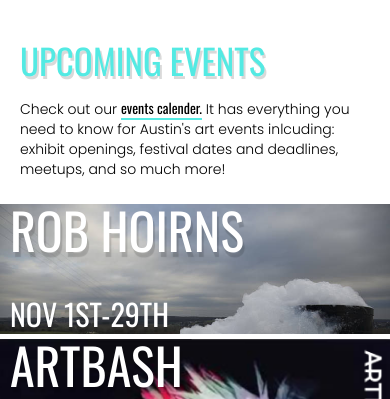
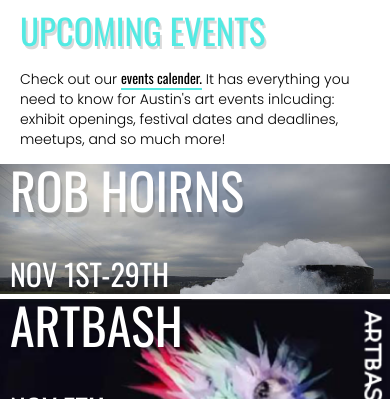
Before and after one commit to emilydevoll/backyard_art, a plain HTML site: page index.html in a window 390 px wide. Shown: the part 788-1187 px from the top of the page. Drawn offline with nearby package versions, Linux system fonts and the light colour scheme.

Commit message:
changes made for small screen

```diff
--- a/css/_mixins.scss
+++ b/css/_mixins.scss
@@ -35,7 +35,7 @@
 	.modernizr-slideshow li div {
 	  z-index: 1000;
 	  position: absolute;
-	  top: 100px;
+	  top: 80px;
 	  left: 0px;
 	  width: 100%;
 	  text-align: center;
--- a/css/style.scss
+++ b/css/style.scss
@@ -112,7 +112,7 @@
 
 main {
 	position: absolute;
-	top: 340px;
+	top: 330px;
 
 	h2 {
 		font-family: $header-font;
@@ -145,7 +145,7 @@
 	p {
 		line-height: 20px;
 		font-size: 14px;
-		padding: 10px 20px 20px 20px;
+		padding: 10px 20px 10px 20px;
 	}
 
 	.about-left {
@@ -193,7 +193,7 @@
 
 		h2 {
 			color: $light-blue;
-			padding-top: 40px;
+			padding-top: 30px;
 			padding-bottom: 10px;
 		}
 
```
Also changed, not shown: css/style.css, 1 other file.
